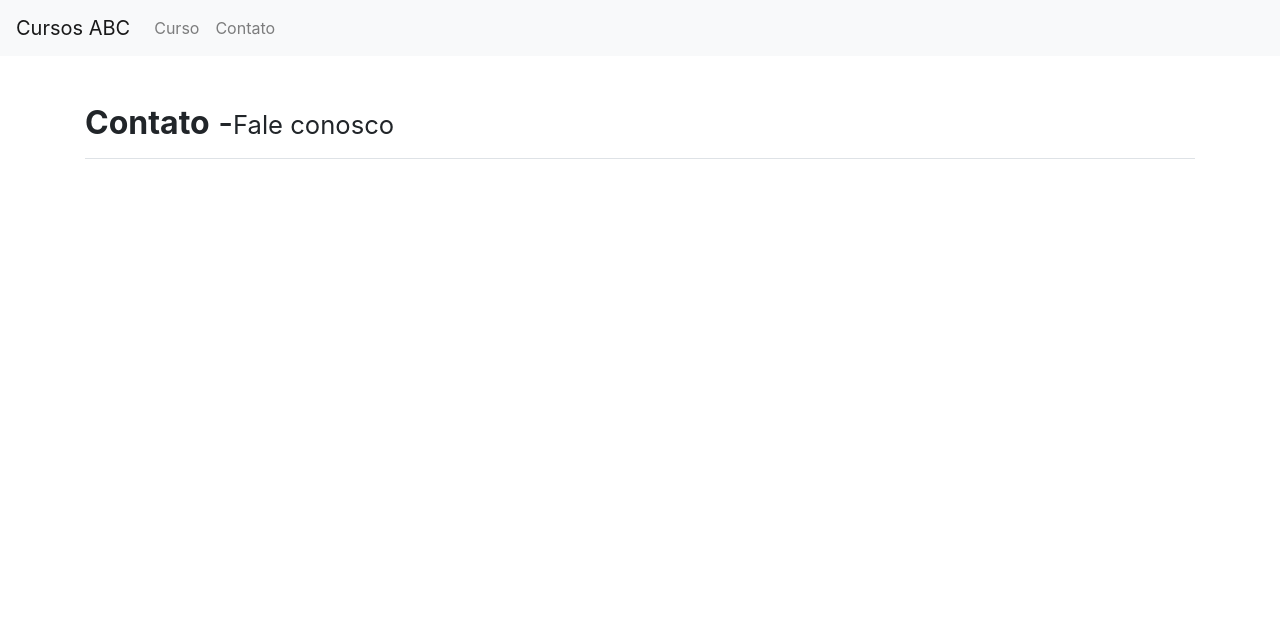
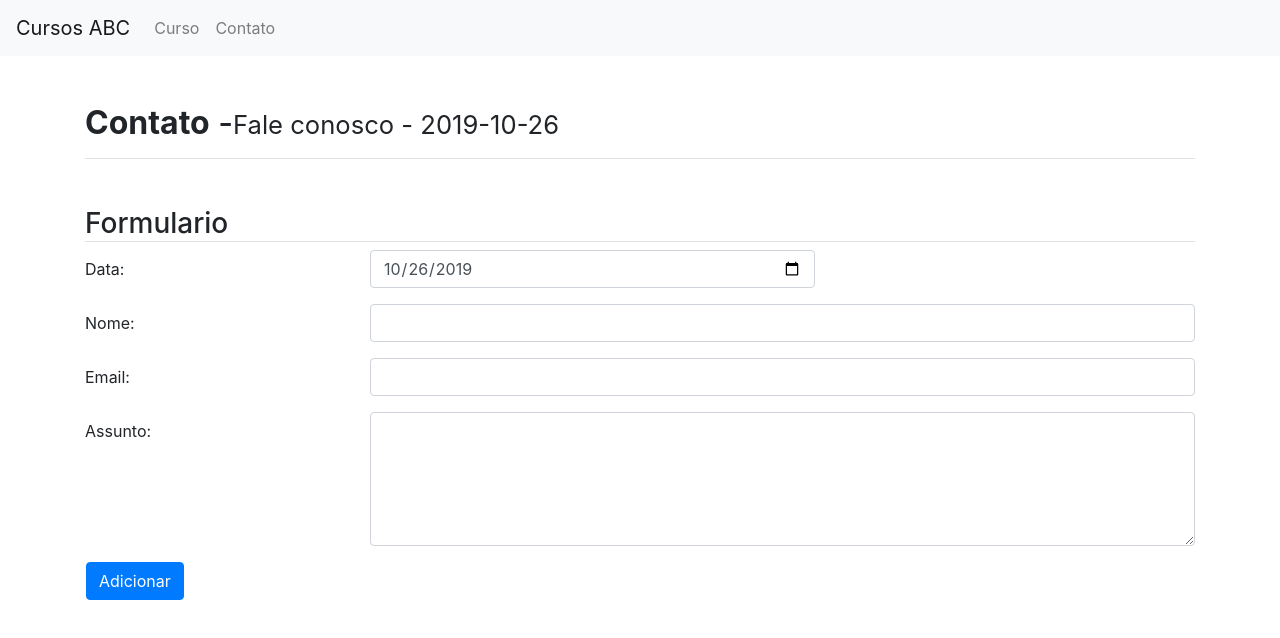
Before and after one commit to gabrielfallcon/Curso-React-Impacta, a React (Create React App) app in the folder site-cursos/: page /contato in a window 1280 px wide. Shown: the top 638 px of the page. Built offline with nearby package versions, Linux system fonts and the light colour scheme.

Commit message:
adicionando Contato

```diff
--- a/site-cursos/package.json
+++ b/site-cursos/package.json
@@ -10,7 +10,9 @@
     "popper.js": "^1.15.0",
     "react": "^16.10.2",
     "react-dom": "^16.10.2",
-    "react-scripts": "3.2.0"
+    "react-redux": "^7.1.1",
+    "react-scripts": "3.2.0",
+    "redux": "^4.0.4"
   },
   "scripts": {
     "start": "react-scripts start",
--- /dev/null
+++ b/site-cursos/src/actions/contato-action.js
@@ -0,0 +1,35 @@
+export const alteraData = e => {
+
+    return {
+        type: 'ATUALIZA_DATA',
+        info: e.target.value
+    }
+
+}
+
+export const alteraNome = e => {
+
+    return {
+        type: 'ATUALIZA_NOME',
+        info: e.target.value
+    }
+
+}
+
+export const alteraEmail = e => {
+
+    return {
+        type: 'ATUALIZA_EMAIL',
+        info: e.target.value
+    }
+
+}
+
+export const alteraAssunto = e => {
+
+    return {
+        type: 'ATUALIZA_ASSUNTO',
+        info: e.target.value
+    }
+
+}
--- a/site-cursos/src/components/menu/cabecalho.js
+++ b/site-cursos/src/components/menu/cabecalho.js
@@ -4,9 +4,9 @@
 
     <header className="pb-2 mt-4 mb-2 border-bottom my-5">
 
-        <h2><strong>{props.titulo}</strong> -
+        <h2 ><strong>{props.titulo}</strong> -
 
-        <small>{props.subtitulo}</small></h2>
+        <small>{props.subtitulo} - {props.data}</small></h2>
 
     </header>
 )
--- a/site-cursos/src/index.js
+++ b/site-cursos/src/index.js
@@ -4,9 +4,17 @@
 import * as serviceWorker from './serviceWorker';
 import {BrowserRouter} from 'react-router-dom'
 
+import { Provider } from 'react-redux'
+import { createStore } from 'redux'
+import reducers from './reducers'
+
+const store = createStore(reducers);
+
 ReactDOM.render(
     <BrowserRouter>
-        <App />
+        <Provider store={store}>
+            <App />
+        </Provider>
     </BrowserRouter>
 , document.getElementById('root'));
 
--- /dev/null
+++ b/site-cursos/src/pages/contato/form/index.js
@@ -0,0 +1,91 @@
+import React, {Component} from 'react'
+import { connect } from 'react-redux'
+
+import { bindActionCreators } from 'redux';
+import { alteraData, alteraNome, alteraEmail, alteraAssunto } from '../../../actions/contato-action'
+
+class FormContato extends Component {
+    render() {
+
+        return(
+            <div>
+
+                <h3 className="border-bottom">Formulario</h3>
+
+                <form>
+
+                    <div className="form-group row">
+                        <label htmlFor="data"
+                            className="col-sm-3 col-form-label">Data:</label>
+                        <div className="col-sm-5 col-6">
+                            <input type="date"
+                                className="form-control" id="data"
+                                value={this.props.data}
+                                onChange={this.props.alteraData}
+                                />
+                        </div>
+                    </div>
+
+                    <div className="form-group row">
+                        <label htmlFor="nome"
+                            className="col-sm-3 col-form-label">Nome:</label>
+                        <div className="col-sm-9">
+                            <input type="text"
+                                className="form-control" id="nome"
+                                value={this.props.nome}
+                                onChange={this.props.alteraNome}
+                                />
+                        </div>
+                    </div>
+
+                    <div className="form-group row">
+                        <label htmlFor="email"
+                            className="col-sm-3 col-form-label">Email:</label>
+                        <div className="col-sm-9">
+                            <input type="email"
+                                className="form-control" id="email"
+                                value={this.props.email}
+                                onChange={this.props.alteraEmail}
+                                />
+                        </div>
+                    </div>
+
+                    <div className="form-group row">
+                        <label htmlFor="assunto"
+                            className="col-sm-3 col-form-label">Assunto:</label>
+                        <div className="col-sm-9">
+                            <textarea className="form-control"
+                                id="assunto" rows="5"
+                                value={this.props.assunto}
+                                onChange={this.props.alteraAssunto}
+                                />
+                        </div>
+                    </div>
+
+                    <div className="form-group row">
+                        <button className="btn btn-primary ml-3 mb-3">
+                            Adicionar
+                        </button>
+                    </div>
+
+                </form>
+            </div>
+        )
+    }
+}
+
+const mapStateToProps = state => ({
+    data :    state.contato.data,
+    nome :    state.contato.nome,
+    email :   state.contato.email,
+    assunto : state.contato.assunto,
+})
+
+const mapDispatchToProps = dispatch => bindActionCreators ({
+    alteraData,
+    alteraNome,
+    alteraEmail,
+    alteraAssunto
+}, dispatch)
+
+export default connect(mapStateToProps,mapDispatchToProps)(FormContato)
--- a/site-cursos/src/pages/contato/index.js
+++ b/site-cursos/src/pages/contato/index.js
@@ -1,16 +1,28 @@
 import React, { Component } from 'react';
 import {Link} from 'react-router-dom'
+import { connect } from 'react-redux'
+
 import Cabecalho from '../../components/menu/cabecalho'
+import ContatoForm from '../../pages/contato/form'
 
-export default class Contato extends Component {
+
+class Contato extends Component {
     render() {
         return (
             <div className="container">
                  <Cabecalho
                 titulo="Contato"
                 subtitulo="Fale conosco"
+                data={this.props.data}
                 />
+                <ContatoForm></ContatoForm>
             </div>
         )
     }
 }
+
+const mapStateToProps = state => ({
+    data :    state.contato.data
+})
+
+export default connect(mapStateToProps)(Contato)
--- a/site-cursos/src/pages/cursos/cadastro/index.js
+++ b/site-cursos/src/pages/cursos/cadastro/index.js
@@ -15,7 +15,8 @@
         descricao: '',
         cargaHoraria: 0,
         preco: 0.0,
-        categoria: 'REDES'
+        categoria: 'REDES',
+        textoBotao: 'Adicionar'
     }
 
     constructor(props) {
--- /dev/null
+++ b/site-cursos/src/reducers/contato-reducer.js
@@ -0,0 +1,27 @@
+const INITIAL_STATE = {
+
+    data:    '2019-10-26',
+    nome:    '',
+    email:   '',
+    assunto: ''
+
+}
+
+export default (state = INITIAL_STATE, action) => {
+
+    switch (action.type) {
+
+        case 'ATUALIZA_DATA' :
+            return {...state, data : action.info}
+        case 'ATUALIZA_NOME' :
+            return {...state, nome : action.info}
+        case 'ATUALIZA_EMAIL' :
+            return {...state, email : action.info}
+        case 'ATUALIZA_ASSUNTO' :
+            return {...state, assunto : action.info}
+
+        default:
+            return state
+    }
+
+}
--- /dev/null
+++ b/site-cursos/src/reducers/index.js
@@ -0,0 +1,9 @@
+import { combineReducers } from 'redux'
+
+import contatoReducer from './contato-reducer';
+
+const reducers = combineReducers({
+    contato : contatoReducer
+})
+
+export default reducers
```
Also changed, not shown: 2 other files (tests, documents, lock files or other folders).
